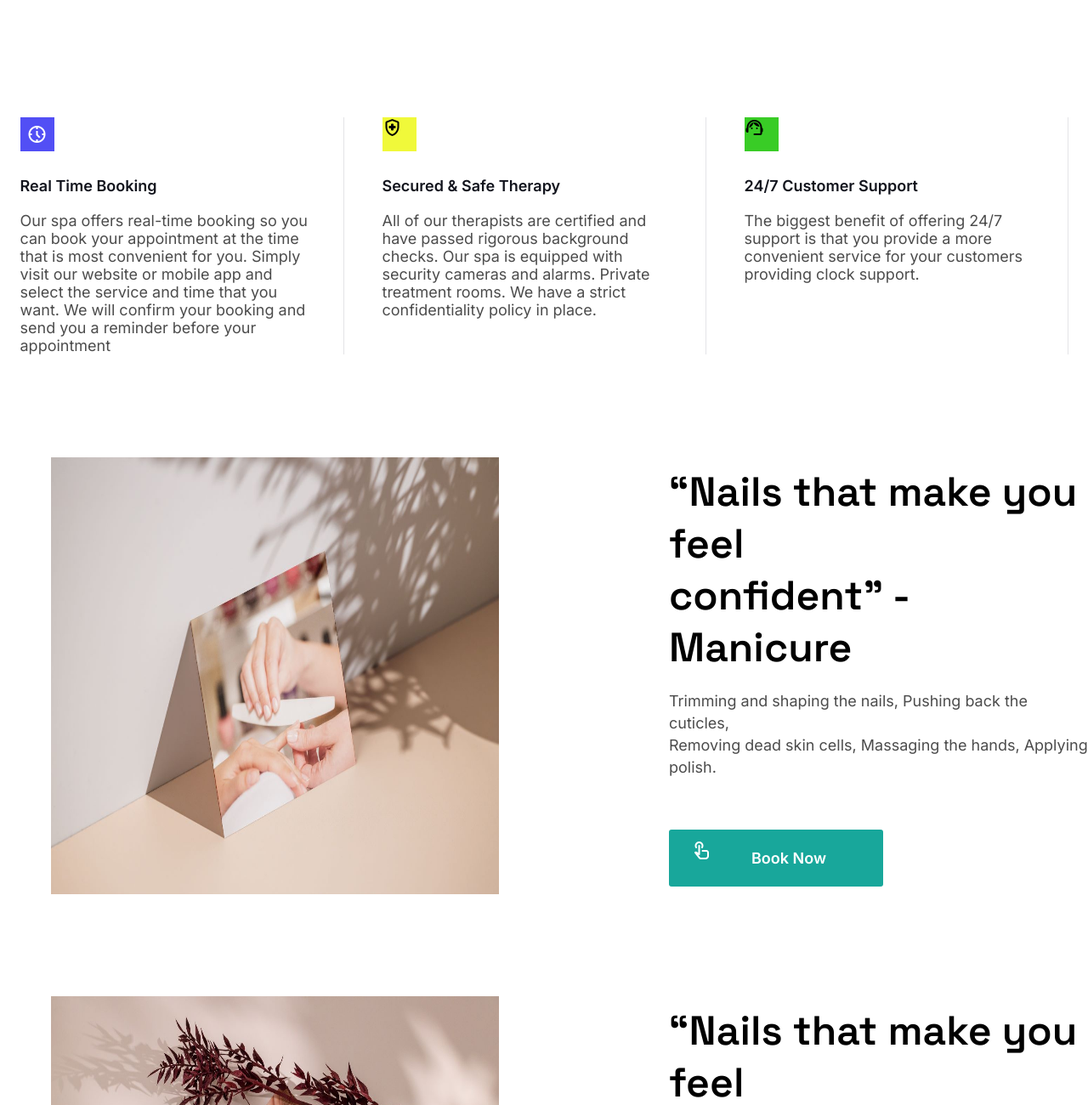
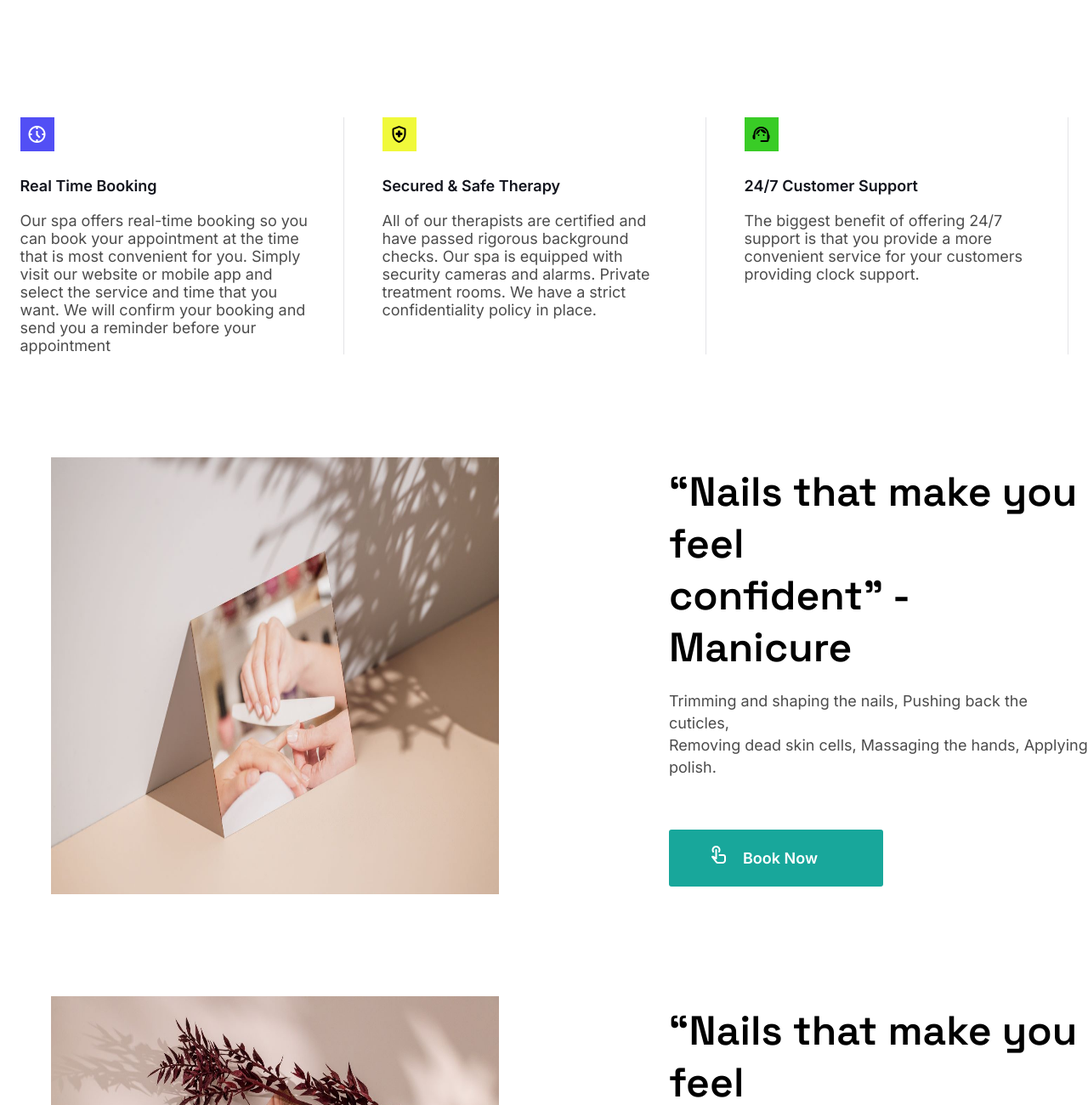
Before and after one commit to RAGUVARADHAN/Spa, a plain HTML site: page index.html in a window 1280 px wide. Shown: the part 780-2080 px from the top of the page at 85% size. Drawn offline with nearby package versions, Linux system fonts and the light colour scheme; a web font is replaced by a local one.

Commit message:
second commit

```diff
--- a/style.css
+++ b/style.css
@@ -197,10 +197,16 @@
        #safety
        {
             background-color: rgb(240, 249, 58);
+            display: flex;
+            justify-content: center;
+            align-items: center;
        }
        #cust-care
        {
             background-color: rgb(57, 204, 38);
+            display: flex;
+            justify-content: center;
+            align-items: center;
        }
        .main-cont-3
        {
@@ -259,13 +265,13 @@
             font-weight: 600;
             font-size: 18px;
             color: white;
-            margin-right: 40px;
+            margin-right: 30px;
 
        }
        #click
        {
-            margin-right: 30px;
             color: #ffffff;
+            margin-top: 10px;
        }
        .main-cont-4
        {
```
